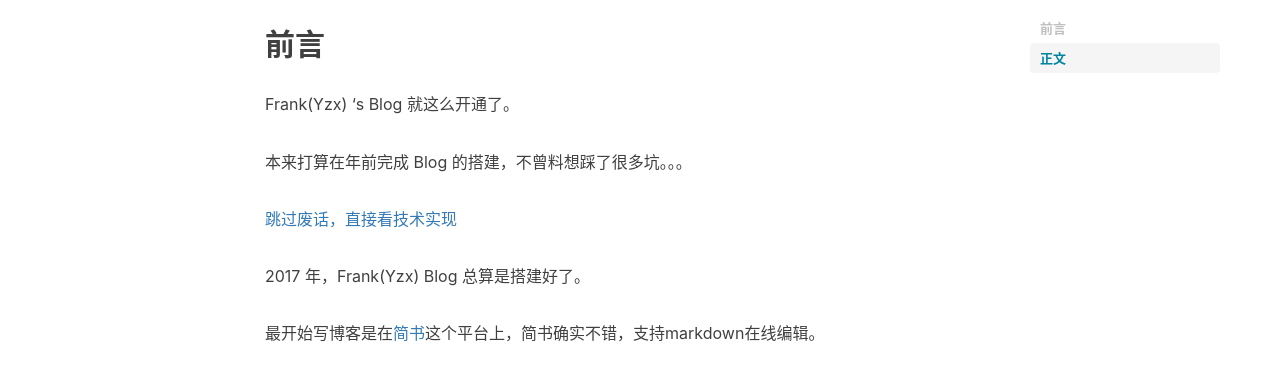
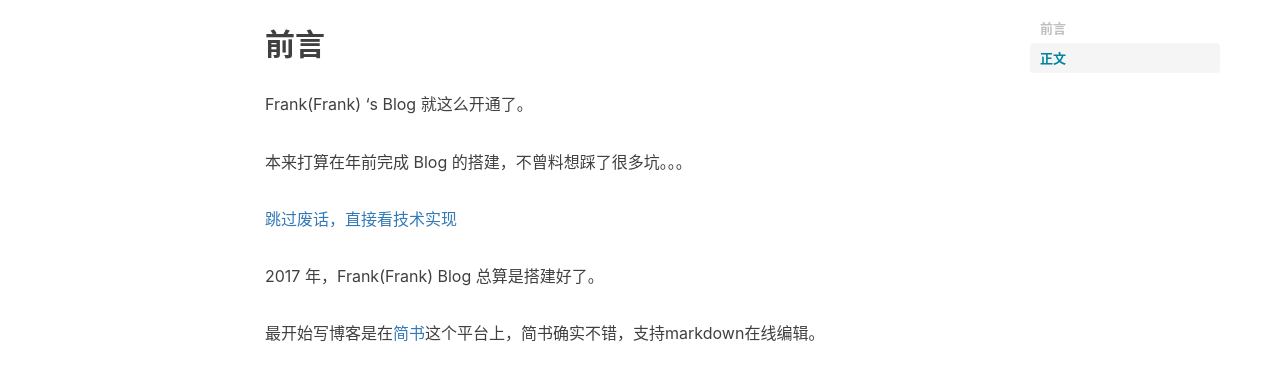
Before and after one commit to szfrank/szfrank.github.io, a Jekyll site: the page built from _posts/2016-01-01-First-Article.md, in a window 1280 px wide. Shown: the part 610-985 px from the top of the page. Built offline with Jekyll 4.4.1, drawn with Linux system fonts in a browser that asks for light colours; nearby versions of some CDN libraries; comment, search, counter and statistics services are not loaded.

```diff
--- a/_config.yml
+++ b/_config.yml
@@ -4,7 +4,7 @@ SEOTitle: Frank's Blog
 header-img: img/post-bg-desk.jpg
 email: imzhixun@gmail.com
 description: "Every failure is leading towards success."
-keyword: "Yzx, Frank's Blog, Yuzhixun, PHP, Flutter, Golang, Apple, Macbook Pro, iPhone"
+keyword: "Frank, Frank's Blog, Yuzhixun, PHP, Flutter, Golang, Apple, Macbook Pro, iPhone"
 url: "http://szfrank.github.io"          # your host, for absolute URL
 baseurl: ""      # for example, '/blog' if your blog hosted on 'host/blog'
 github_repo: "https://github.com/szfrank/szfrank.github.io.git" # you code repository
--- a/_posts/2016-01-01-First-Article.md
+++ b/_posts/2016-01-01-First-Article.md
@@ -17,13 +17,13 @@ tags:
 
 ## 前言
 
-Frank(Yzx) 's Blog 就这么开通了。
+Frank(Frank) 's Blog 就这么开通了。
 
 本来打算在年前完成 Blog 的搭建，不曾料想踩了很多坑。。。
 
 [跳过废话，直接看技术实现 ](#build)
 
-2017 年，Frank(Yzx) Blog 总算是搭建好了。
+2017 年，Frank(Frank) Blog 总算是搭建好了。
 
 最开始写博客是在[简书](www.jianshu.com)这个平台上，简书确实不错，支持markdown在线编辑。
 
--- a/about.html
+++ b/about.html
@@ -20,7 +20,7 @@ header-img: "img/post-bg-rwd.jpg"
             积土成山 非斯须之作</p>
     </blockquote>
 
-    <p>Hey，我是<strong>Frank(Yzx)</strong>，一只程序猿，现在深圳工作。</p>
+    <p>Hey，我是<strong>Frank(Frank)</strong>，一只程序猿，现在深圳工作。</p>
 
     <p>工作、学习之余，我还是一个健身爱好者，同时喜欢各类运动：跑步、爬山、游泳，喜欢各类球类活动：羽毛球、台球。</p>
 
```
Also changed, not shown: _posts/2019-05-29-laravel-artisan-structure copy.md (renamed from _posts/2019-05-29-laravel-artisan-structure.md, +1 -1 lines), _posts/2021-10-11-emotion-management.md (added, +29 -0 lines).
